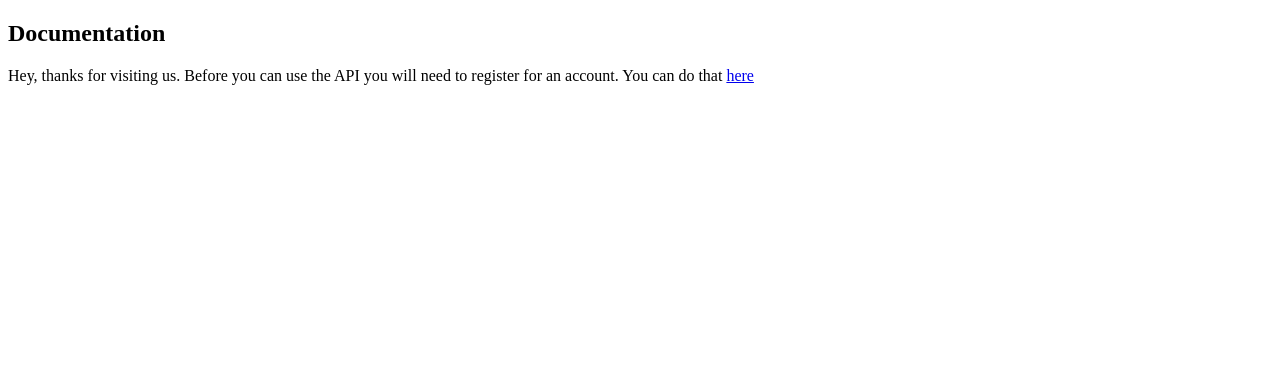
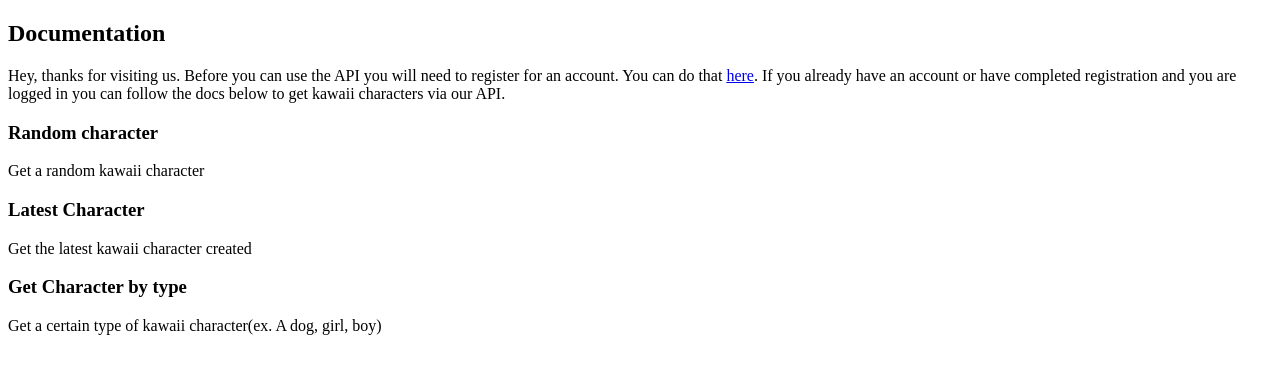
Before and after one commit to CodeBoySoca/CodeKawaii, a Flask app: page /api/docs in a window 1280 px wide. Shown: the top 374 px of the page. Run offline with Flask 3, Linux system fonts and the light colour scheme.

Commit message:
Added the documentation page for the API

```diff
--- a/templates/docs.j2
+++ b/templates/docs.j2
@@ -5,7 +5,31 @@
         <h2>Documentation</h2>
         <p>
             Hey, thanks for visiting us. Before you can use the API you will need to register for an
-            account. You can do that <a href="{{ url_for('register')}}">here</a></p>
+            account. You can do that <a href="{{ url_for('register')}}">here</a>. If you already have an account
+            or have completed registration and you are logged in you can follow the docs below to get kawaii characters via
+            our API.
+        </p>
+        <div class="api">
+            <div class="details">
+                <h3>Random character</h3>
+                <p>Get a random kawaii character<p>
+                <code></code>
+            </div>
+        </div>
+        <div class="api">
+            <div class="details">
+                <h3>Latest Character</h3>
+                <p>Get the latest kawaii character created<p>
+                <code></code>
+            </div>
+        </div>
+        <div class="api">
+            <div class="details">
+                <h3>Get Character by type</h3>
+                <p>Get a certain type of kawaii character(ex. A dog, girl, boy)<p>
+                <code></code>
+            </div>
+        </div>
     </div>
 </div>
 {% endblock %}
```
